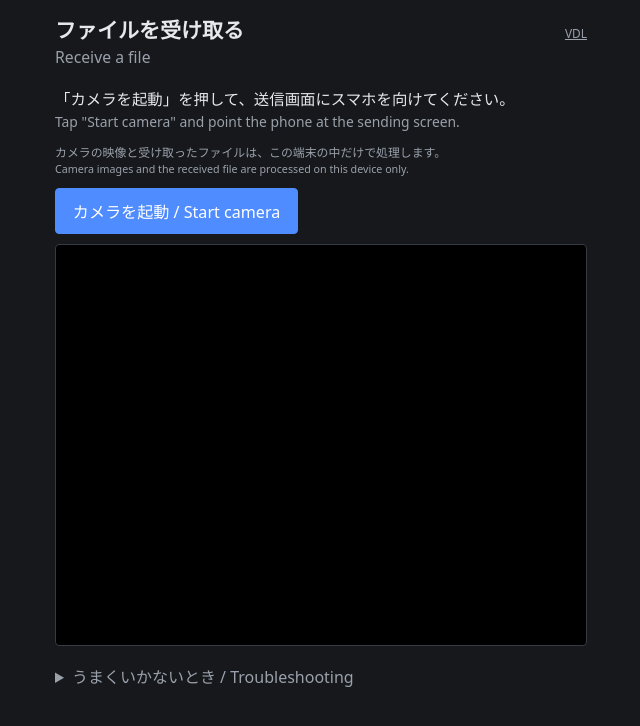
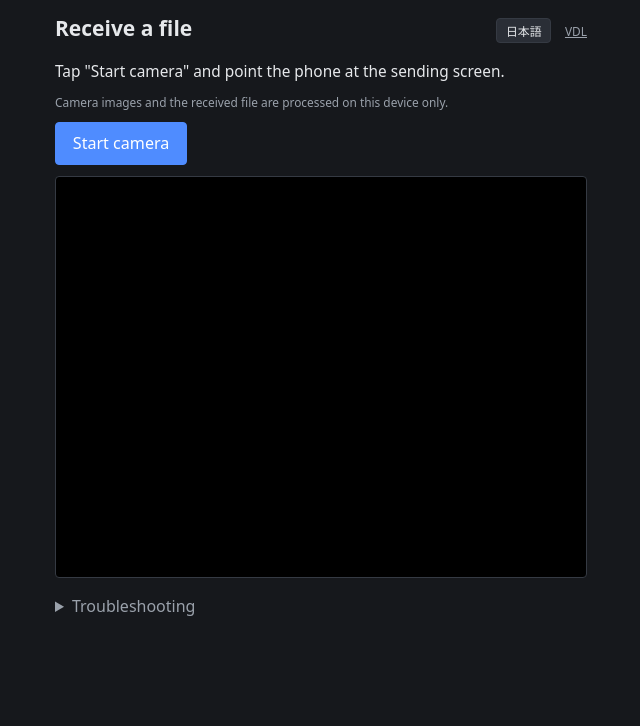
Before and after one commit to 7thworker/visual-data-link, a plain HTML site: page receive.html in a window 1280 px wide. Shown: the whole page, without its empty margins (319-959 px from the left). Drawn offline with Linux system fonts and the light colour scheme; no server answers.

Commit message:
日本語と英語の切り替え、受け取れる端末についての説明を明確に
- トップ・送信・受信ページの右上のボタンで日本語 / 英語を切り替え（最初はブラウザの言語、選択は保存）
- 送信中・受信中の文言も選んだ言語で表示
- 「画面が見える人は誰でも受け取れます」→「受け取るスマホは決まっていません。送信中の画面にカメラを向ければ、どのスマホでも受け取れます」

```diff
--- a/receive.html
+++ b/receive.html
@@ -9,6 +9,7 @@
 <body class="app receive">
   <header class="app-header">
     <h1>ファイルを受け取る<span class="en" lang="en">Receive a file</span></h1>
+    <button id="lang-toggle" type="button" class="lang-toggle">English</button>
     <a href="index.html" class="hint">VDL</a>
   </header>
 
--- /dev/null
+++ b/src/app/i18n.js
@@ -0,0 +1,98 @@
+// Language switch of the simple pages (index, send, receive): Japanese or
+// English, one at a time. The pages are written bilingual — Japanese followed
+// by <span class="en">, or "日本語 / English" in buttons, labels, options and
+// the title — and normalize() splits them into .ja / .en parts once; CSS then
+// shows the language of <html data-lang> (without this script both show,
+// the English under the Japanese). The choice is kept in the browser.
+
+const KEY = 'vdl-lang';
+const JA = /[぀-ヿ㐀-鿿]/;
+// "日本語 / English": the part after the last " / " has no Japanese.
+const SLASH = /^(\s*)(.*\S)\s*\/\s+([^぀-ヿ㐀-鿿]*\S)(\s*)$/s;
+
+function span(cls, text) {
+  const s = document.createElement('span');
+  s.className = cls;
+  s.lang = cls;
+  s.textContent = text;
+  return s;
+}
+
+// el: content "Japanese" + "English" as .ja / .en spans (dynamic texts).
+export function setBilingual(el, ja, en) {
+  el.replaceChildren(span('ja', ja), span('en', en));
+}
+
+function splitSlash(text) {
+  const m = SLASH.exec(text);
+  return m && JA.test(m[2]) ? { lead: m[1], ja: m[2], en: m[3], tail: m[4] } : null;
+}
+
+// Splits the bilingual markup under root into .ja / .en parts (idempotent).
+export function normalize(root = document.body) {
+  // Japanese before a child <span class="en">: wrapped as .ja.
+  for (const en of root.querySelectorAll('.en')) {
+    const parent = en.parentNode;
+    if (!parent || parent.querySelector(':scope > .ja')) continue;
+    const before = [];
+    for (let n = parent.firstChild; n && n !== en; n = n.nextSibling) before.push(n);
+    if (!before.some((n) => n.textContent.trim())) continue;
+    const ja = document.createElement('span');
+    ja.className = 'ja';
+    ja.lang = 'ja';
+    parent.insertBefore(ja, before[0]);
+    for (const n of before) ja.append(n);
+  }
+  // Options can hold text only: both kept in data attributes.
+  for (const o of root.querySelectorAll('option')) {
+    const p = !o.dataset.ja && splitSlash(o.textContent);
+    if (p) Object.assign(o.dataset, { ja: p.ja, en: p.en });
+  }
+  // "日本語 / English" text nodes elsewhere.
+  const walker = document.createTreeWalker(root, NodeFilter.SHOW_TEXT, {
+    acceptNode: (n) => (n.parentElement.closest('script, style, option, .ja, .en') ? NodeFilter.FILTER_REJECT : NodeFilter.FILTER_ACCEPT),
+  });
+  const nodes = [];
+  for (let n = walker.nextNode(); n; n = walker.nextNode()) nodes.push(n);
+  for (const n of nodes) {
+    const p = splitSlash(n.textContent);
+    if (p) n.replaceWith(p.lead, span('ja', p.ja), span('en', p.en), p.tail);
+  }
+}
+
+let title = null;
+let lang = 'ja';
+
+export const currentLang = () => lang;
+
+export function setLang(next) {
+  lang = next === 'en' ? 'en' : 'ja';
+  document.documentElement.lang = lang;
+  document.documentElement.dataset.lang = lang;
+  for (const o of document.querySelectorAll('option[data-ja]')) o.textContent = o.dataset[lang];
+  if (title) document.title = title[lang];
+  const b = document.getElementById('lang-toggle');
+  if (b) b.textContent = lang === 'ja' ? 'English' : '日本語';
+  try {
+    localStorage.setItem(KEY, lang);
+  } catch {
+    // Storage unavailable: the choice is simply not kept.
+  }
+}
+
+// Once per page: splits the markup, wires #lang-toggle, applies the saved
+// language (else the browser's).
+export function initLang() {
+  normalize();
+  const t = splitSlash(document.title);
+  // "VDL — 送る / Send": the English keeps the prefix before the Japanese.
+  if (t) title = { ja: t.ja, en: t.ja.match(/^[^぀-ヿ㐀-鿿]*/)[0] + t.en };
+  document.getElementById('lang-toggle')?.addEventListener('click', () => setLang(lang === 'ja' ? 'en' : 'ja'));
+  let saved = null;
+  try {
+    saved = localStorage.getItem(KEY);
+  } catch {
+    // no storage
+  }
+  setLang(saved ?? (navigator.language?.toLowerCase().startsWith('ja') ? 'ja' : 'en'));
+}
--- a/src/app/receive.js
+++ b/src/app/receive.js
@@ -13,6 +13,9 @@ import { PreviewOverlay } from '../receiver/overlay.js';
 import { M1Controller } from '../receiver/m1.js';
 import { fmtBytes } from '../receiver/transfer-run.js';
 import { frameAction } from './receive-logic.js';
+import { initLang, setBilingual } from './i18n.js';
+
+initLang();
 
 const $ = (id) => document.getElementById(id);
 const els = {
@@ -197,8 +200,8 @@ function showResult(obj) {
   state.downloadUrl = URL.createObjectURL(new Blob([obj.data], { type: 'application/octet-stream' }));
   els.save.href = state.downloadUrl;
   els.save.download = obj.name;
-  els.save.textContent = `保存 / Save: ${obj.name}（${fmtBytes(obj.size)}）`;
-  setText(els.resultInfo, `内容を確認済み（SHA-256 ${obj.sha256.slice(0, 16)}…）`, 'Content verified (SHA-256 match)');
+  setBilingual(els.save, `保存: ${obj.name}（${fmtBytes(obj.size)}）`, `Save: ${obj.name} (${fmtBytes(obj.size)})`);
+  setText(els.resultInfo, `内容を確認済み（SHA-256 ${obj.sha256.slice(0, 16)}…）`, `Content verified (SHA-256 ${obj.sha256.slice(0, 16)}…)`);
 }
 
 // Japanese text with the English under it; unchanged texts are left alone
@@ -212,11 +215,8 @@ ${en}`;
     el.textContent = ja;
     return;
   }
-  const span = document.createElement('span');
-  span.className = 'en';
-  span.lang = 'en';
-  span.textContent = en;
-  el.replaceChildren(ja, span);
+  // Shown by the language switch (i18n.js).
+  setBilingual(el, ja, en);
 }
 
 function scheduleUi() {
--- a/styles.css
+++ b/styles.css
@@ -269,3 +269,8 @@ button.big, a.button-link.big { font-size: 1.15rem; padding: 0.7rem 1.2rem; }
 /* English next to the Japanese text (public pages). */
 .en { display: block; color: var(--muted); font-size: 0.9em; font-weight: normal; margin-top: 0.15rem; }
 h1 .en, h2 .en, h3 .en { font-size: 0.75em; }
+/* Language switch (src/app/i18n.js): one language at a time. */
+html[data-lang="ja"] .en { display: none; }
+html[data-lang="en"] .ja { display: none; }
+html[data-lang="en"] .en { display: inline; color: inherit; font-size: inherit; font-weight: inherit; margin: 0; }
+.lang-toggle { margin-left: auto; padding: 0.2rem 0.6rem; font-size: 0.85rem; }
```
Also changed, not shown: index.html (+8 -2 lines), send.html (+2 -1 lines), src/app/send.js (+16 -16 lines), 1 other file.
